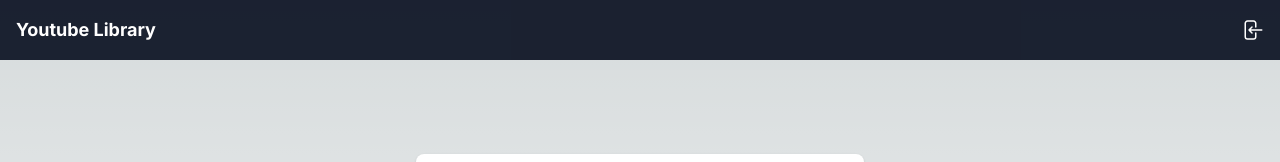
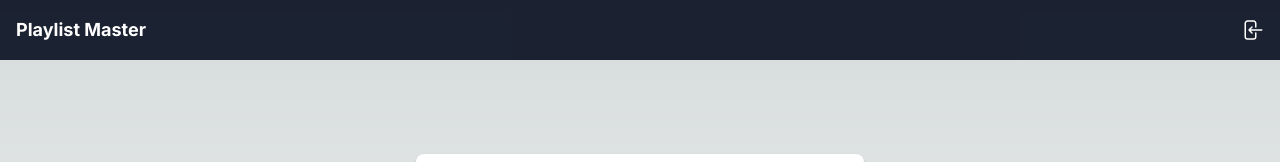
Before and after one commit to Nipunc55/youtube-playlist, a Next.js app: page /login in a window 1280 px wide. Shown: the top 162 px of the page. Built offline with nearby package versions, Linux system fonts and the light colour scheme.

Commit message:
fix nav drop down

```diff
--- a/src/app/layout.tsx
+++ b/src/app/layout.tsx
@@ -7,7 +7,7 @@
 const inter = Inter({ subsets: ["latin"] });
 
 export const metadata: Metadata = {
-  title: "Tube Library",
+  title: "Playlist Master",
   description: "collection of best you tube videos",
 };
 
@@ -19,7 +19,7 @@
   return (
     <html lang="en">
       <body className={inter.className}>
-        <Navbar />
+        <Navbar data={metadata} />
         {children}
       </body>
     </html>
--- a/src/components/NavBar.tsx
+++ b/src/components/NavBar.tsx
@@ -4,7 +4,8 @@
 import Link from "next/link";
 import { useStore } from "@/store/store";
 import { useRouter } from "next/navigation";
-const Navbar = () => {
+import { Metadata } from "next";
+const Navbar = ({ data }: any) => {
   const [isDropdownOpen, setDropDown] = React.useState(false);
   const { isAuthenticated } = useStore();
   const router = useRouter();
@@ -48,7 +49,7 @@
       <div className=" ">
         <div className="flex items-center justify-between">
           <div className="text-white font-bold text-lg">
-            <a href="/">Youtube Library</a>
+            <a href="/">{data.title}</a>
           </div>
 
           <div className="flex space-x-4">
@@ -97,23 +98,31 @@
               >
                 {/* ^--- Added sm:hidden to hide on small screens (mobile) */}
                 <ul className="p-2">
+                  {/* <li className="hover:bg-gray-200 py-2 px-4">
+
+                  </li> */}
+
+                  {isAuthenticated ? (
+                    <>
                       <li className="hover:bg-gray-200 py-2 px-4">
                         <a href="/profile">Profile</a>
                       </li>
                       <li className="hover:bg-gray-200 py-2 px-4">
-                    {isAuthenticated ? (
                         <button
                           className="text-white"
                           onClick={() => handleLogout()}
                         >
                           LogOut
                         </button>
+                      </li>
+                    </>
                   ) : (
+                    <li className="hover:bg-gray-200 py-2 px-4">
                       <button className="text-white" onClick={handleLogin}>
                         Login
                       </button>
+                    </li>
                   )}
-                  </li>
                 </ul>
               </div>
             )}
```
Lines whose indentation alone changed are shown as unchanged.
